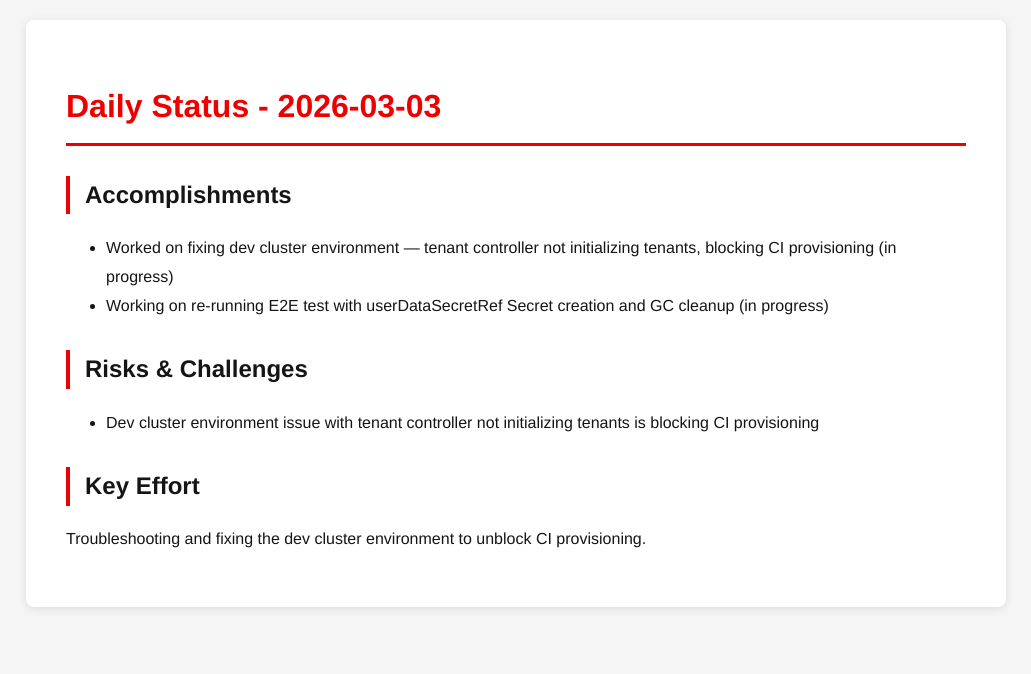
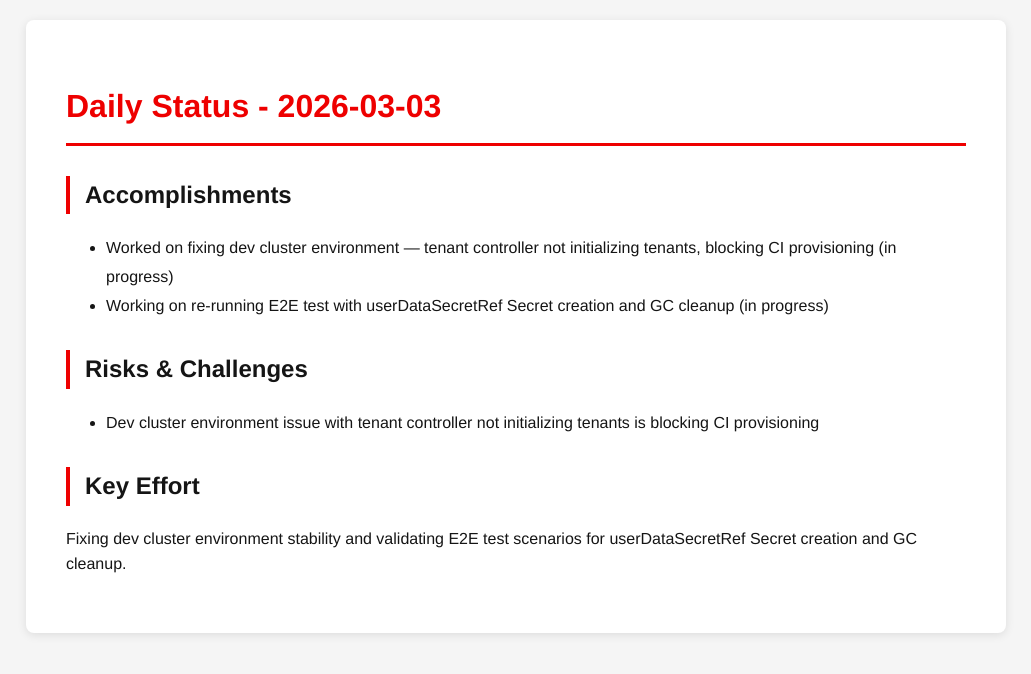
Before and after one commit to tzvatot/daily-status, a Jekyll site: the page built from 2026-03-03.md, in a window 1280 px wide. Shown: the top 674 px of the page, without its empty margins (124-1155 px from the left). Built offline with Jekyll 4.4.1, drawn with Linux system fonts in a browser that asks for light colours.

Commit message:
Daily status update - 2026-03-03

```diff
--- a/2026-03-03.md
+++ b/2026-03-03.md
@@ -17,4 +17,4 @@ date: 2026-03-03
 
 ## Key Effort
 
-Troubleshooting and fixing the dev cluster environment to unblock CI provisioning.
+Fixing dev cluster environment stability and validating E2E test scenarios for userDataSecretRef Secret creation and GC cleanup.
```
